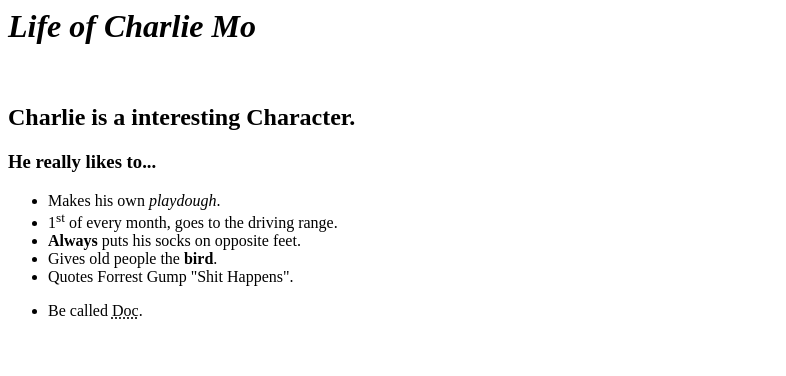
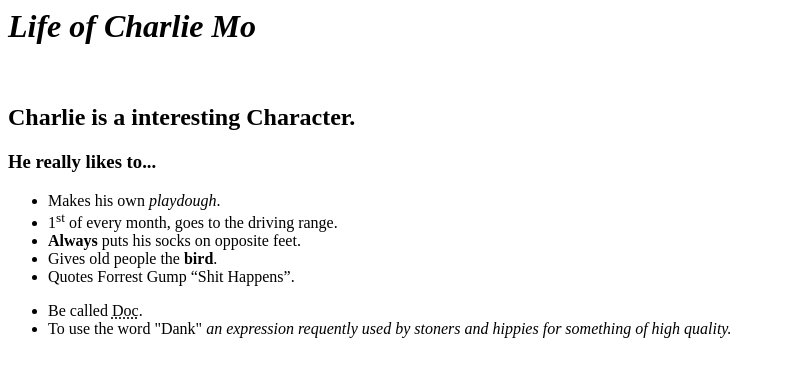
Before and after one commit to CharlesMorrison/CharlesMorrison.github.io, a plain HTML site: page Homework-2-2/CharlieMo.html in a window 1280 px wide. Shown: the whole page, without its empty margins (0-786 px from the left). Drawn offline with Linux system fonts and the light colour scheme.

```diff
--- a/Homework-2-2/CharlieMo.html
+++ b/Homework-2-2/CharlieMo.html
@@ -1,3 +1,4 @@
+
 <html>
 	<head>
 		<title><h1><b><i>Life of Charlie Mo</i></b></h1></title>
@@ -12,8 +13,9 @@
             <li>1<sup>st</sup> of every month, goes to the driving range.</li>
             <li><strong>Always</strong> puts his socks on opposite feet.</li>
             <li>Gives old people the <strong>bird</strong>.</li>
-            <li>Quotes Forrest Gump "Shit Happens".<blockquote cite="https://www.youtube.com/watch?v=edmqTODMZC4"></blockquote>
-            <li>Be called <abbr title="Doctor">Doc</abbr>.
+            <li>Quotes Forrest Gump <q>Shit Happens</q>.<blockquote cite="https://www.youtube.com/watch?v=edmqTODMZC4"></blockquote></li>
+            <li>Be called <abbr title="Doctor">Doc</abbr>.</li>
+            <li>To use the word "Dank" <dfn> an expression requently used by stoners and hippies for something of high quality. </dfn></li>
 
 
 
```
